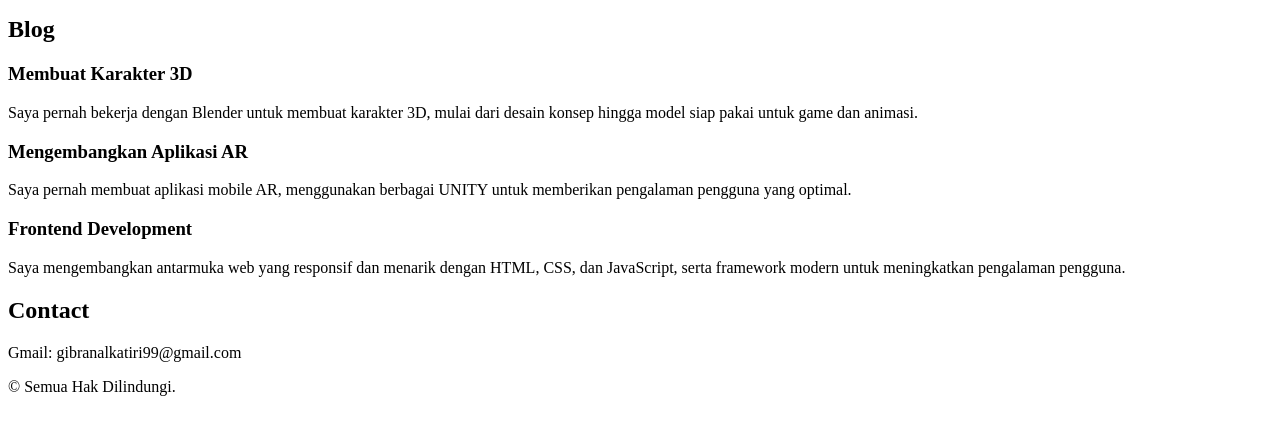
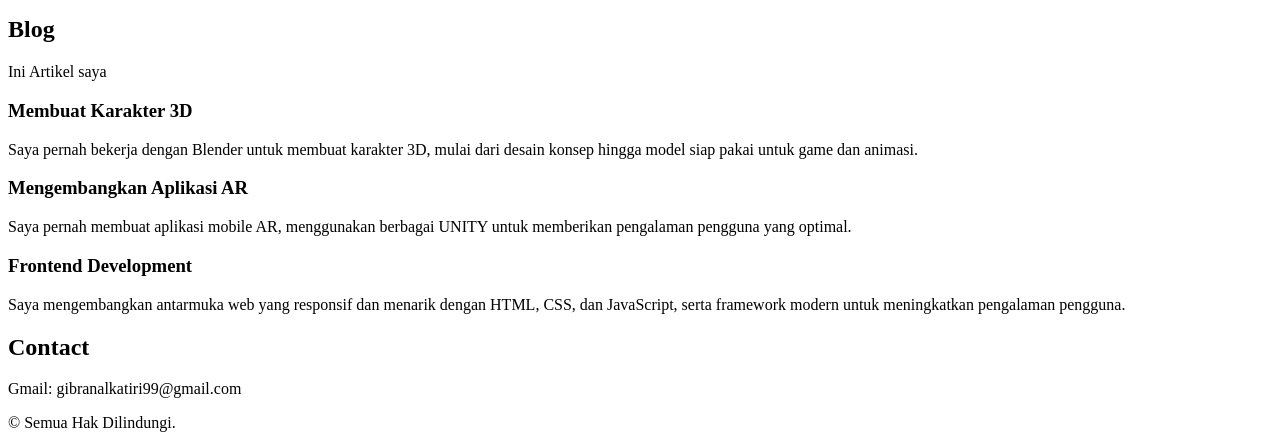
Before and after one commit to GibranAlkatiri/TIK2032-Project, a plain HTML site: page index.html in a window 1280 px wide. Shown: the part 359-807 px from the top of the page. Drawn offline with Linux system fonts and the light colour scheme.

Commit message:
memperbarui

```diff
--- a/index.html
+++ b/index.html
@@ -41,6 +41,7 @@
     <!-- Blog -->
     <section id="blog">
       <h2>Blog</h2>
+      <p>Ini Artikel saya</p>
 
       <article>
         <h3>Membuat Karakter 3D</h3>
```
